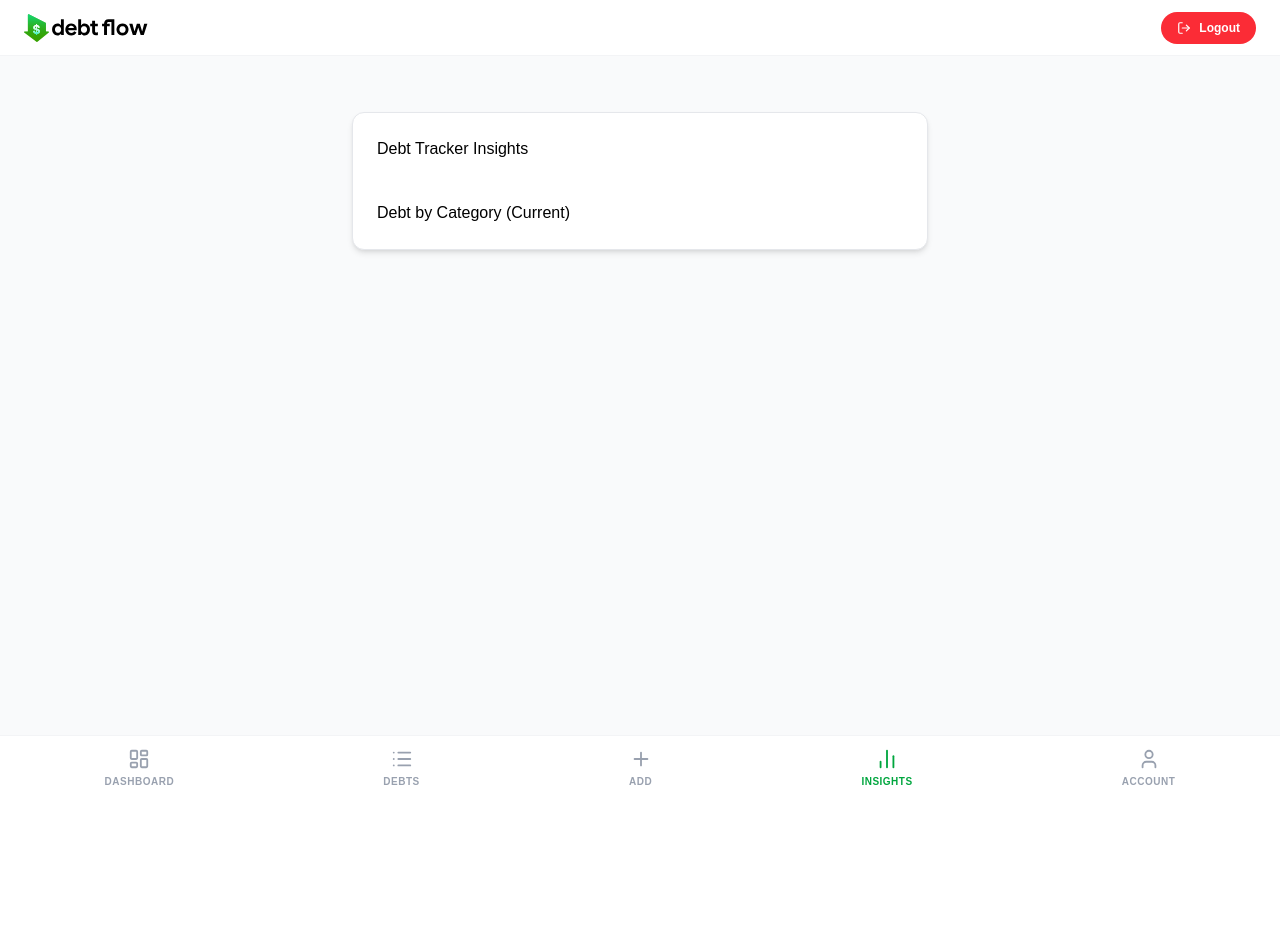
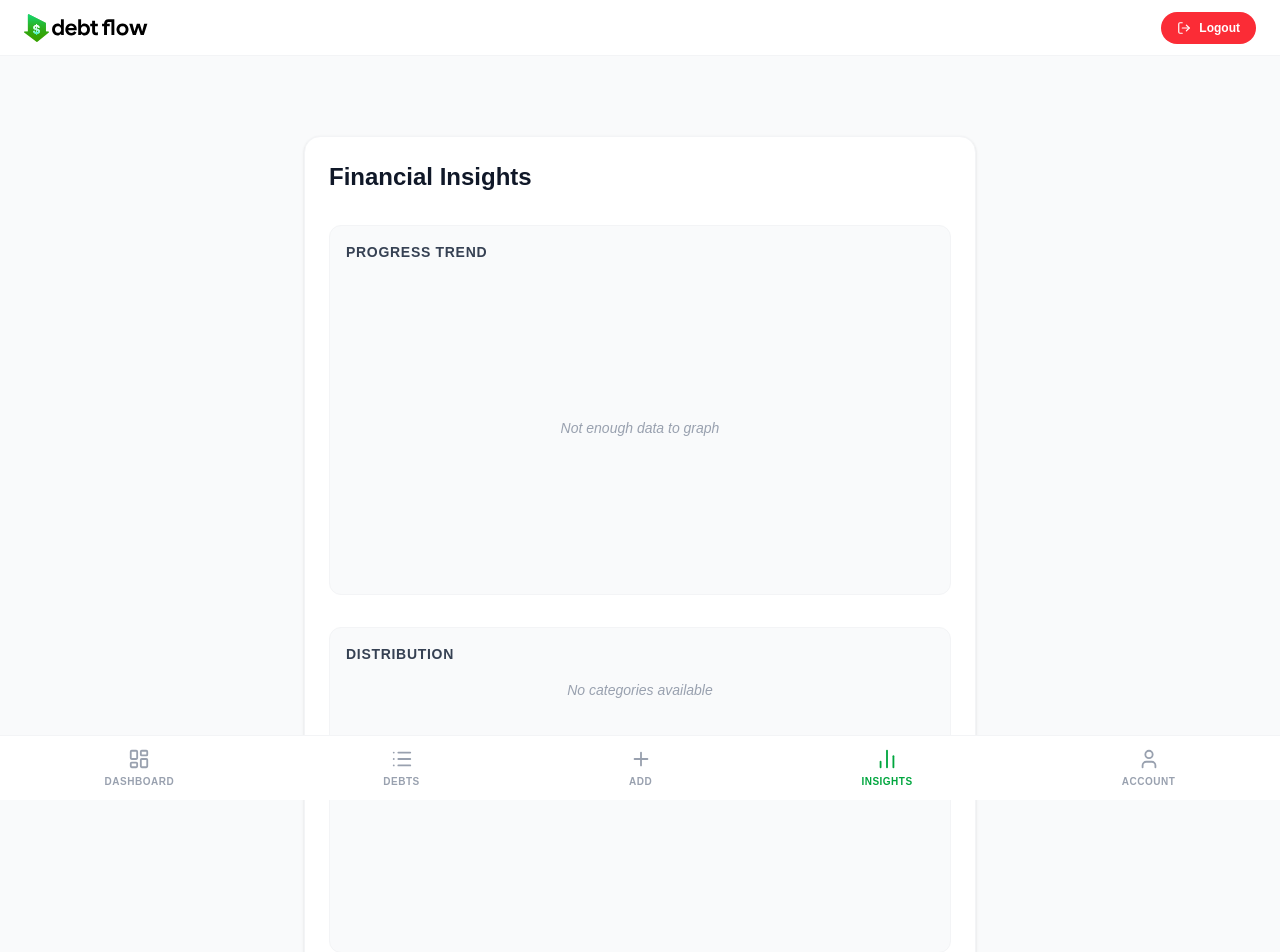
Before and after one commit to mmmdevlab/DebtFlow-Financial-App, a React (Vite) app in the folder frontend/: page /insights in a window 1280 px wide. Shown: the top 952 px of the page. Before the commit the page ends 800 px from the top, so only its background shows below. Built offline with nearby package versions, Linux system fonts and the light colour scheme; no server answers; sample sign-in values are in the browser's storage.

Commit message:
feat: implement InsightsPage with Reaviz debt visualization

```diff
--- a/frontend/src/pages/InsightsPage.jsx
+++ b/frontend/src/pages/InsightsPage.jsx
@@ -1,11 +1,123 @@
+import { React, useContext, useMemo } from "react";
+import { DebtContext } from "../context/DebtContext";
+import {
+  PieChart,
+  PieArcSeries,
+  LineChart,
+  LineSeries,
+  Line,
+  LinearXAxis,
+  LinearYAxis,
+} from "reaviz";
+
 const InsightsPage = () => {
+  const { debts, loading } = useContext(DebtContext);
+
+  const categoryData = useMemo(() => {
+    if (!debts || debts.length === 0) return [];
+    const groups = debts.reduce((acc, debt) => {
+      const cat = debt.category || "Other";
+      acc[cat] = (acc[cat] || 0) + Number(debt.current_balance || 0);
+      return acc;
+    }, {});
+
+    return Object.keys(groups).map((key) => ({
+      key: key.charAt(0).toUpperCase() + key.slice(1),
+      data: groups[key],
+    }));
+  }, [debts]);
+
+  const lineData = useMemo(() => {
+    if (!debts || debts.length === 0) return [];
+
+    const validDebts = debts.filter((d) => d.amount !== undefined);
+
+    return [
+      {
+        key: "Total Debt",
+        data: validDebts.map((d, i) => ({
+          key: i,
+          data: Number(d.amount) || 0,
+        })),
+      },
+      {
+        key: "Paid Off",
+        data: validDebts.map((d, i) => ({
+          key: i,
+          data: Math.max(
+            0,
+            Number(d.amount || 0) - Number(d.current_balance || 0),
+          ),
+        })),
+      },
+    ];
+  }, [debts]);
+
+  if (loading)
+    return (
+      <div className="p-10 text-center text-gray-400">Loading charts...</div>
+    );
+
   return (
-    <div className="flex flex-col gap-5 w-full sm:max-w-xl mx-auto border border-gray-200 rounded-xl p-6 bg-white shadow-md">
-      <h1>Debt Tracker Insights</h1>
-      <section></section>
+    <div className="flex flex-col gap-8 w-full sm:max-w-2xl mx-auto border border-gray-100 rounded-2xl p-6 bg-white shadow-sm mb-24 mt-6">
+      <header>
+        <h1 className="text-2xl font-bold text-gray-900">Financial Insights</h1>
+      </header>
 
-      <section>
-        <h3>Debt by Category (Current)</h3>
+      <section className="bg-gray-50 p-4 rounded-xl border border-gray-100">
+        <h3 className="text-sm font-bold text-gray-700 mb-4 uppercase tracking-wider">
+          Progress Trend
+        </h3>
+        <div className="h-[300px] w-full flex justify-center items-center overflow-hidden">
+          {lineData.length > 0 && lineData[0].data.length > 0 ? (
+            <LineChart
+              id="line-chart"
+              width={500}
+              height={250}
+              data={lineData}
+              series={
+                <LineSeries
+                  type="grouped"
+                  animated={false}
+                  line={<Line strokeWidth={3} />}
+                  colorScheme={["#111827", "#10b981"]}
+                />
+              }
+              xAxis={<LinearXAxis type="value" />}
+              yAxis={<LinearYAxis domain={[0, "auto"]} />}
+            />
+          ) : (
+            <div className="text-gray-400 italic text-sm">
+              Not enough data to graph
+            </div>
+          )}
+        </div>
+      </section>
+
+      <section className="bg-gray-50 p-4 rounded-xl border border-gray-100">
+        <h3 className="text-sm font-bold text-gray-700 mb-4 uppercase tracking-wider">
+          Distribution
+        </h3>
+        <div className="h-64 w-full flex justify-center">
+          {categoryData.length > 0 ? (
+            <PieChart
+              id="pie-chart"
+              width={350}
+              height={250}
+              data={categoryData}
+              series={
+                <PieArcSeries
+                  animated={false}
+                  colorScheme={["#10b981", "#3b82f6", "#f59e0b", "#ef4444"]}
+                />
+              }
+            />
+          ) : (
+            <div className="text-gray-400 italic text-sm">
+              No categories available
+            </div>
+          )}
+        </div>
       </section>
     </div>
   );
```
